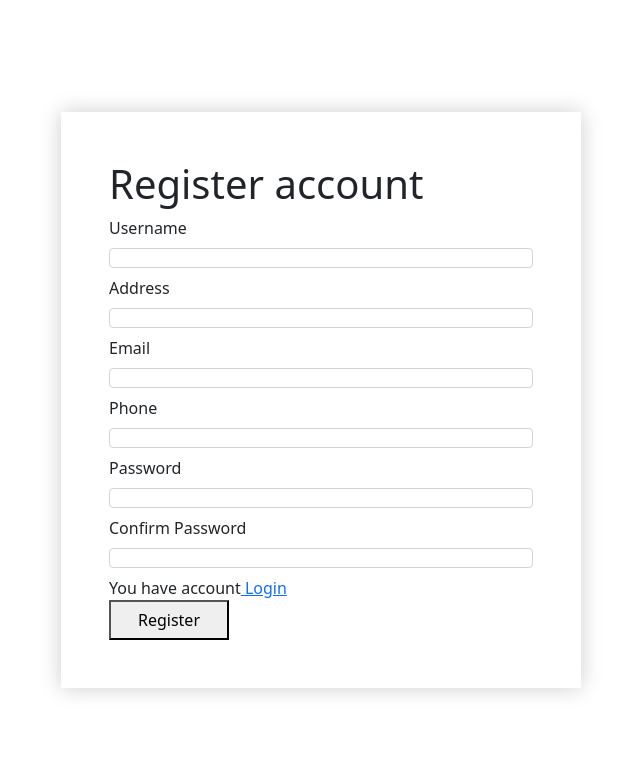
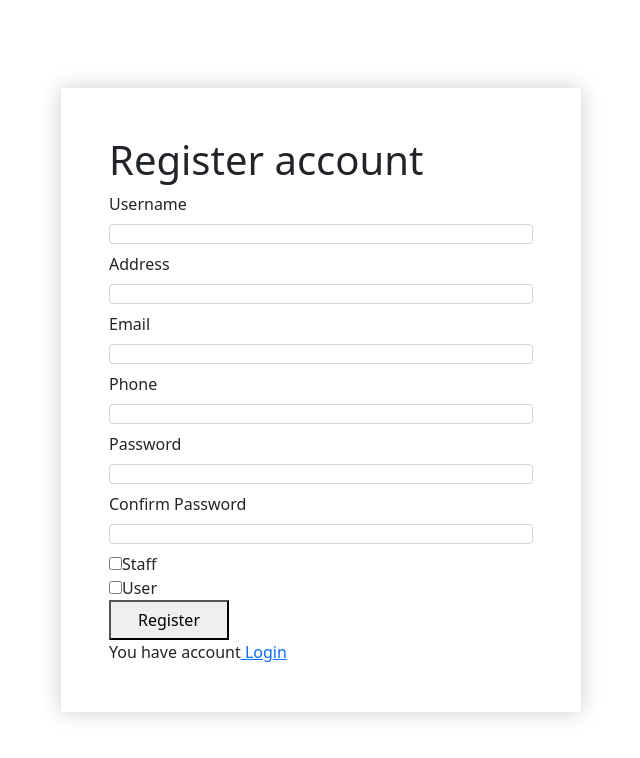
Before and after one commit to nguyenHoangKinh/Project_QLKhoHnag_Web, a React (Create React App) app in the folder chuyen-de-1/: page /registeraccount in a window 1280 px wide. Shown: the top 758 px of the page, without its empty margins (319-959 px from the left). Built offline with nearby package versions, Linux system fonts and the light colour scheme.

Commit message:
Checkbox

```diff
--- a/chuyen-de-1/src/App.js
+++ b/chuyen-de-1/src/App.js
@@ -6,9 +6,9 @@ import Login from './components/Login';
 function App() {
   return (
     <div className="app-containers">
-    {/* <Login/> */}
+    <Login/>
     {/* <R/> */}
-     hello app
+     {/* hello app */}
     </div>
   );
 }
--- a/chuyen-de-1/src/components/RegisterAccount.js
+++ b/chuyen-de-1/src/components/RegisterAccount.js
@@ -11,6 +11,8 @@ const initFormValue = {
   confirmPassword: "",
 };
 
+
+
 const isEmptyValue = (value) => {
   return !value || value.trim().length < 1;
 };
@@ -18,6 +20,13 @@ const isEmptyValue = (value) => {
 export default function RegisterPage() {
   const [formValue, setFormValue] = useState(initFormValue);
   const [formError, setFormError] = useState({});
+  const [check, setCheck] = useState("");
+
+   function checkValue(e) {
+    var value = e.target.value;
+    console.log("You selected " + value);
+    setCheck(value)
+  }
 
   const validateForm = () => {
     const error = {};
@@ -73,9 +82,10 @@ export default function RegisterPage() {
         phone: formValue.phone,
         email: formValue.email,
       };
+
       axios
         .post(
-          "https://warehouse-management-api.vercel.app/v1/auth/register?status=2",
+          "https://warehouse-management-api.vercel.app/v1/auth/register?status="+check,
           acc
         )
         .then((respone) => {
@@ -199,13 +209,21 @@ export default function RegisterPage() {
               <div className="error-feedback">{formError.confirmPassword}</div>
             )}
           </div>
-          <div className="btn_login">
-                You have account
-            <a href="/"> Login</a>
+          <div>
+            <input id="box1" onChange={checkValue} type="checkbox" value="1" checked={check.includes("1") ? true : false}/>
+            <label htmlFor="#box1">Staff</label>
+          </div>
+          <div>
+            <input id="box2" onChange={checkValue} type="checkbox" value="2" checked={check.includes("2") ? true : false}/>
+            <label htmlFor="#box2">User</label>
           </div>
           <button type="submit" className="submit-btn">
             Register
           </button>
+          <div className="btn_login">
+            You have account
+            <a href="/"> Login</a>
+          </div>
         </form>
       </div>
     </div>
```
Also changed, not shown: 1 other file (tests, documents, lock files or other folders).
